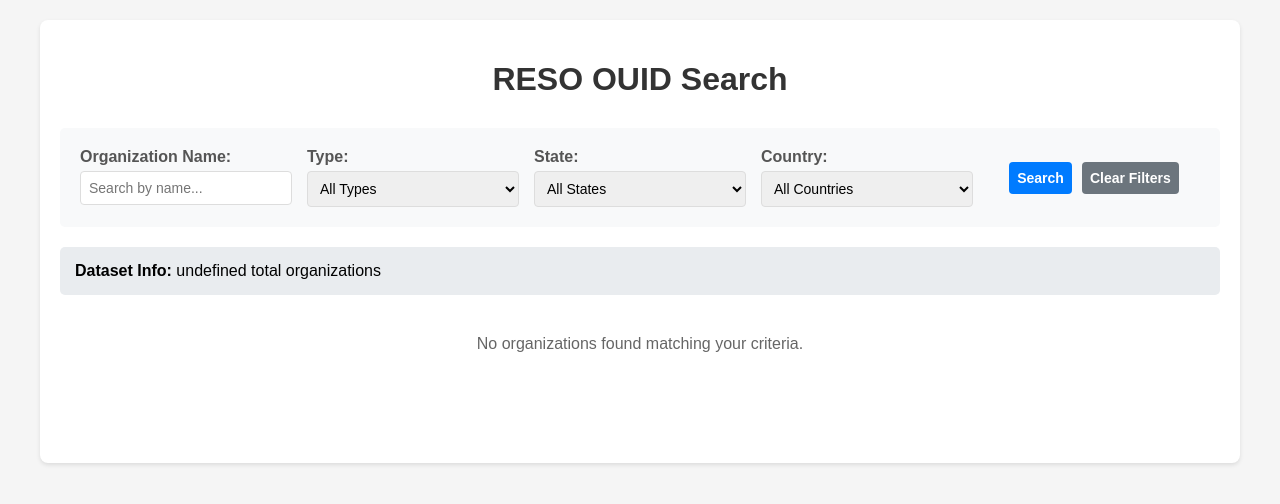
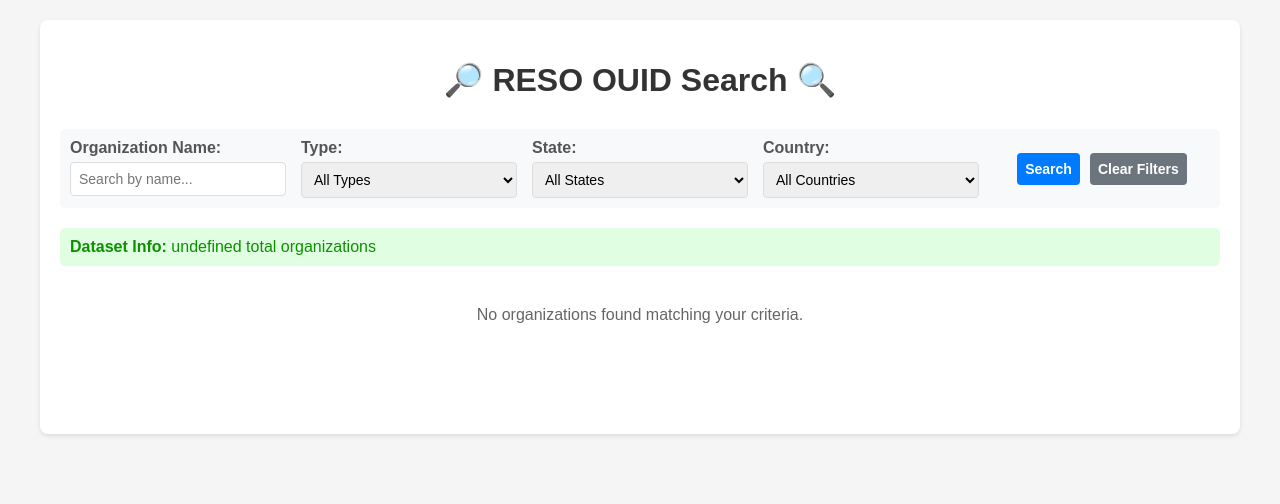
Before and after one commit to ChadwickFenwick/reso_ouid, a Flask app: page / in a window 1280 px wide. Shown: the top 504 px of the page. Run offline with Flask 3, Linux system fonts and the light colour scheme; data that the repository does not hold is empty.

Commit message:
CSS Styling Updates

```diff
--- a/templates/index.html
+++ b/templates/index.html
@@ -28,7 +28,7 @@
             grid-template-columns: repeat(auto-fit, minmax(200px, 1fr));
             gap: 15px;
             margin-bottom: 20px;
-            padding: 20px;
+            padding: 10px;
             background: #f8f9fa;
             border-radius: 5px;
         }
@@ -77,20 +77,26 @@
             background: #0056b3;
         }
         .stats {
-            margin: 20px 0;
-            padding: 15px;
-            background: #e9ecef;
+            margin: 10px 0;
+            padding: 10px;
+            background: #00ff161f;
+            color: #0e8f00;
             border-radius: 5px;
         }
         .results {
             margin-top: 20px;
         }
         .org-card {
-            border: 1px solid #ddd;
-            margin: 10px 0;
-            padding: 15px;
+            border: 1px solid #f3f3f3;
+            margin: 10px 0px;
+            padding: 10px 10px 10px 15px;
             border-radius: 5px;
             background: white;
+            box-shadow: 2px 2px 6px #e9e9e9;
+        }
+        .org-card:hover {
+            background: #f9f9f9;
+            border-color: #d9d9d9;
         }
         .org-name {
             font-size: 18px;
@@ -183,7 +189,7 @@
 </head>
 <body>
     <div class="container">
-        <h1>RESO OUID Search</h1>
+        <h1>🔎 RESO OUID Search 🔍</h1>
 
         <form id="searchForm" class="search-form">
             <div class="form-group">
```
